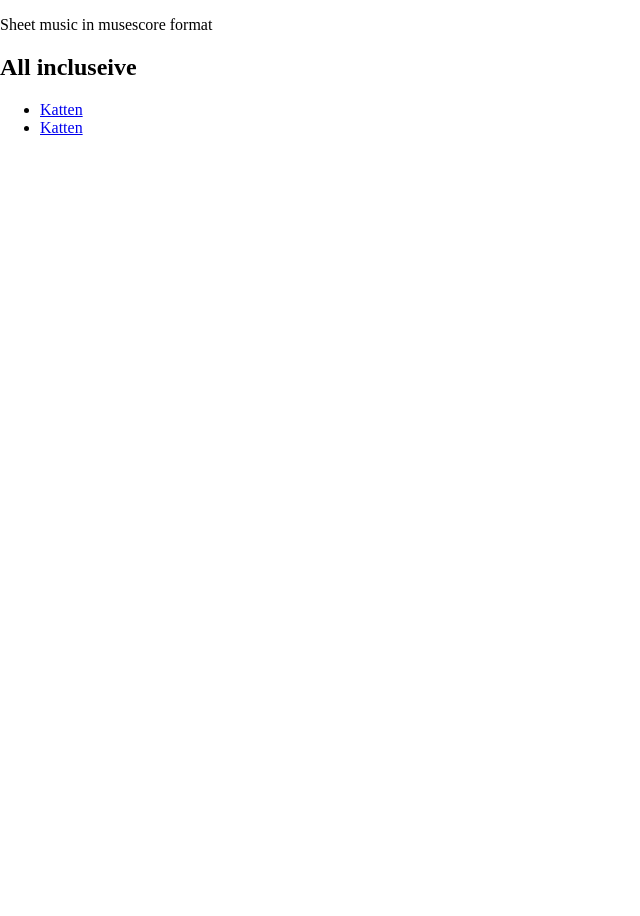
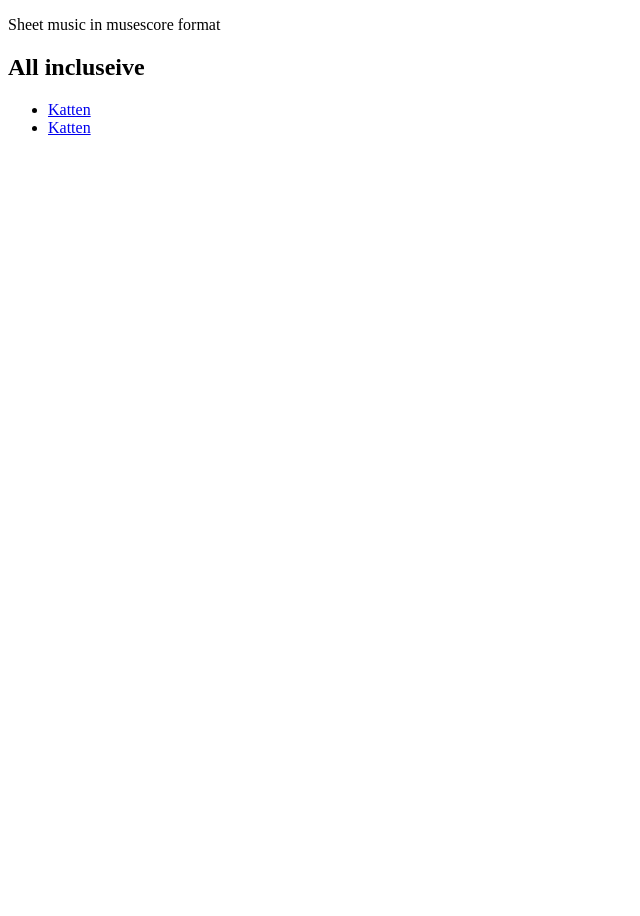
Before and after one commit to jermon/musicscores, a Jekyll site: the page built from README.md, in a window 1280 px wide. Shown: the whole page, without its empty margins (0-640 px from the left). Built offline with Jekyll 4.4.1, drawn with Linux system fonts in a browser that asks for light colours; our own code applies the rules of GitHub Pages for plain Markdown files.

Commit message:
remove body

```diff
--- a/_sass/mscweb.scss
+++ b/_sass/mscweb.scss
@@ -1,11 +1,3 @@
-html,
-body {
-    width: 100%;
-    height: 100%;
-    margin: 0px;
-    padding: 0px;
-}
-
 #btns {
     color: #ffffff;
     background-color: black;
```
